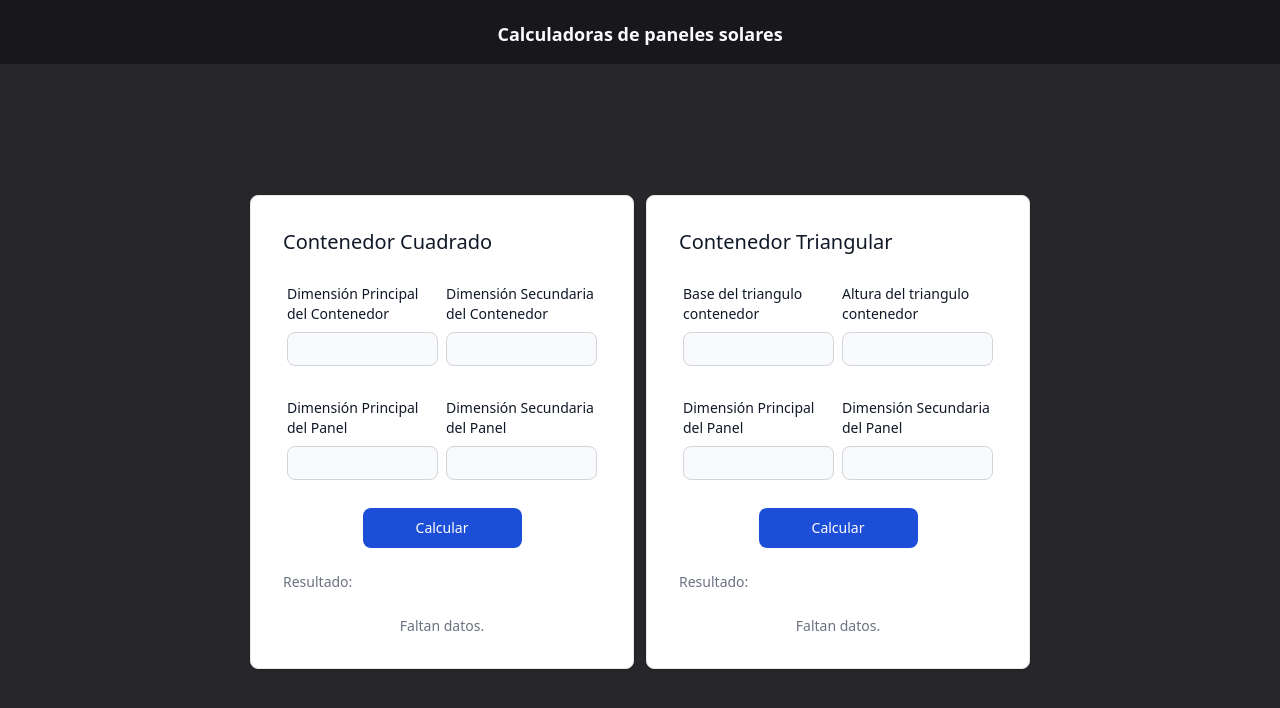
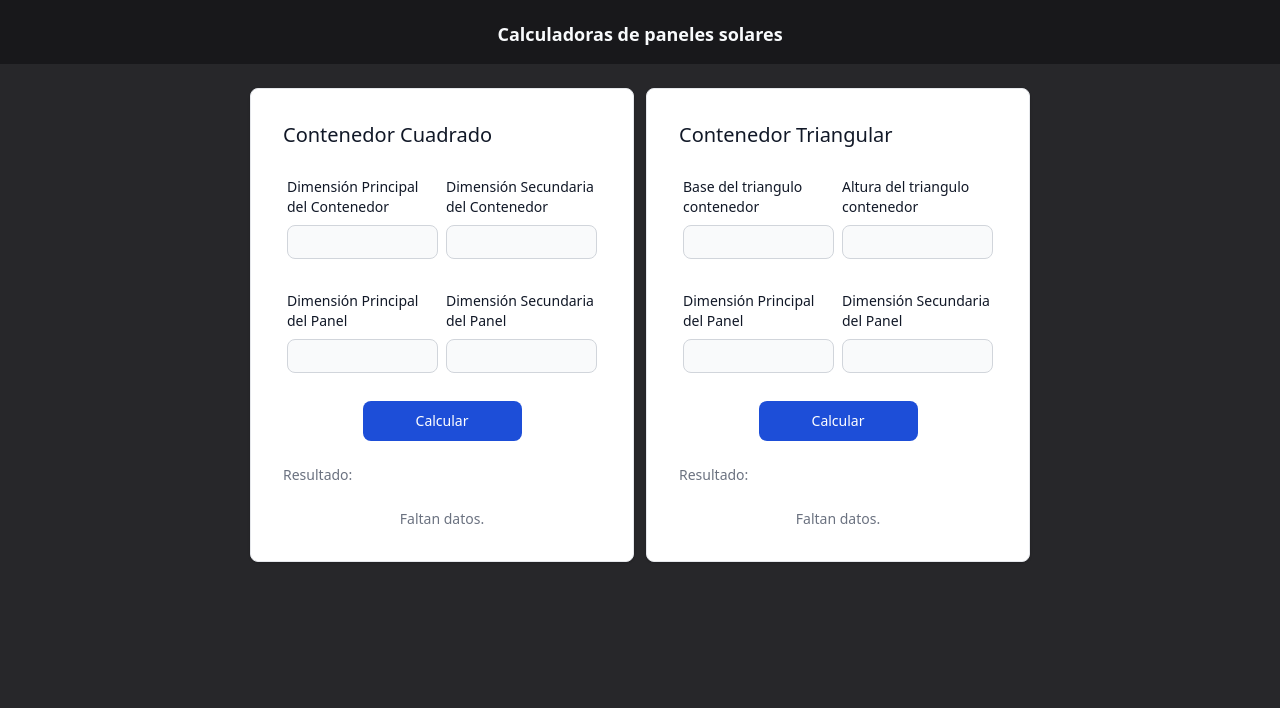
Before and after one commit to pedrodonoso/ruufsolar_postulacion, a React (Vite) app in the folder ruufsolar/: page / in a window 1280 px wide. Shown: the top 708 px of the page. Built offline with nearby package versions, Linux system fonts and the light colour scheme.

Commit message:
background updated

```diff
--- a/ruufsolar/src/pages/App.tsx
+++ b/ruufsolar/src/pages/App.tsx
@@ -4,13 +4,13 @@ import { getTriangle } from "../lib/triangle";
 
 export default function App() {
   return (
-    <div className="grid justify-items-center w-screen h-screen bg-zinc-800 text-slate-50  justifiy-center">
-      <nav className="flex flex-row bg-zinc-900 w-full justify-center p-5 h-16">
+    <div className="felx justifiy-center justify-items-center w-screen h-full md:h-screen bg-zinc-800 text-slate-50">
+      <nav className="flex flex-row bg-zinc-900 w-full h-16 justify-center p-5">
         <h1 className="text-lg font-semibold">
           Calculadoras de paneles solares
         </h1>
       </nav>
-      <main className="grid grid-cols-1 md:grid-cols-2 gap-3 place-content-between mx-auto p-6">
+      <main className="grid grid-cols-1 md:grid-cols-2 gap-3 place-items-center p-6 w-fit mx-auto">
         <CardComponent
           calculator={getSquare}
           labels={{
```
